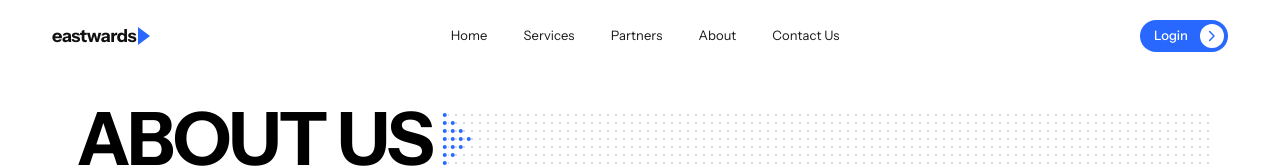
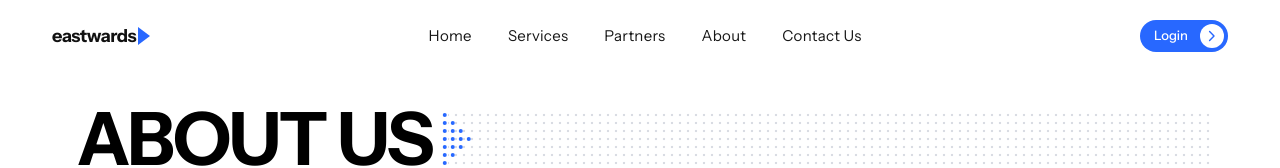
Before and after one commit to wajiha-kulsum/eastwards, a Next.js app: page /about in a window 1280 px wide. Shown: the top 168 px of the page. Built offline with nearby package versions, Linux system fonts and the light colour scheme.

Commit message:
38 Scale navbar link type on large screens

```diff
--- a/components/Navbar.tsx
+++ b/components/Navbar.tsx
@@ -35,7 +35,7 @@ export function Navbar() {
             <Link
               key={item.label}
               href={item.href}
-              className="text-[13px] font-normal tracking-[0.1px] text-[#171717] transition-colors hover:text-[#2868ff]"
+              className="text-[13px] font-normal tracking-[0.1px] text-[#171717] transition-colors hover:text-[#2868ff] lg:text-[15px] lg:tracking-[0.02em]"
             >
               {item.label}
             </Link>
```
